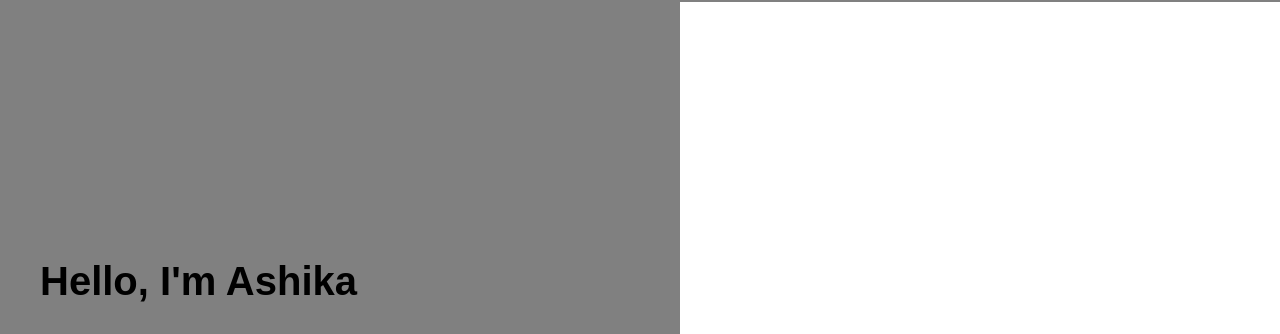
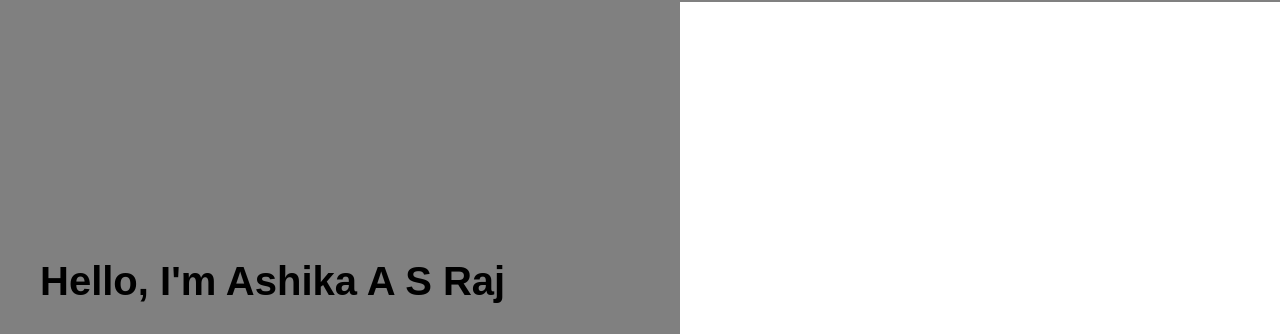
Before and after one commit to ashikaasraj/my_page, a plain HTML site: page index.html in a window 1280 px wide. Shown: the part 65-399 px from the top of the page. Drawn offline with Linux system fonts and the light colour scheme.

Commit message:
Update index.html

```diff
--- a/index.html
+++ b/index.html
@@ -116,7 +116,7 @@
 
   <div class="container">
     <div class="left">
-      <h1>Hello, I'm Ashika</h1>
+      <h1>Hello, I'm Ashika A S Raj</h1>
       <h3>Web Developer | Software Engineer | Learner</h3>
       <p>
         Welcome to my personal space on the web!
```
